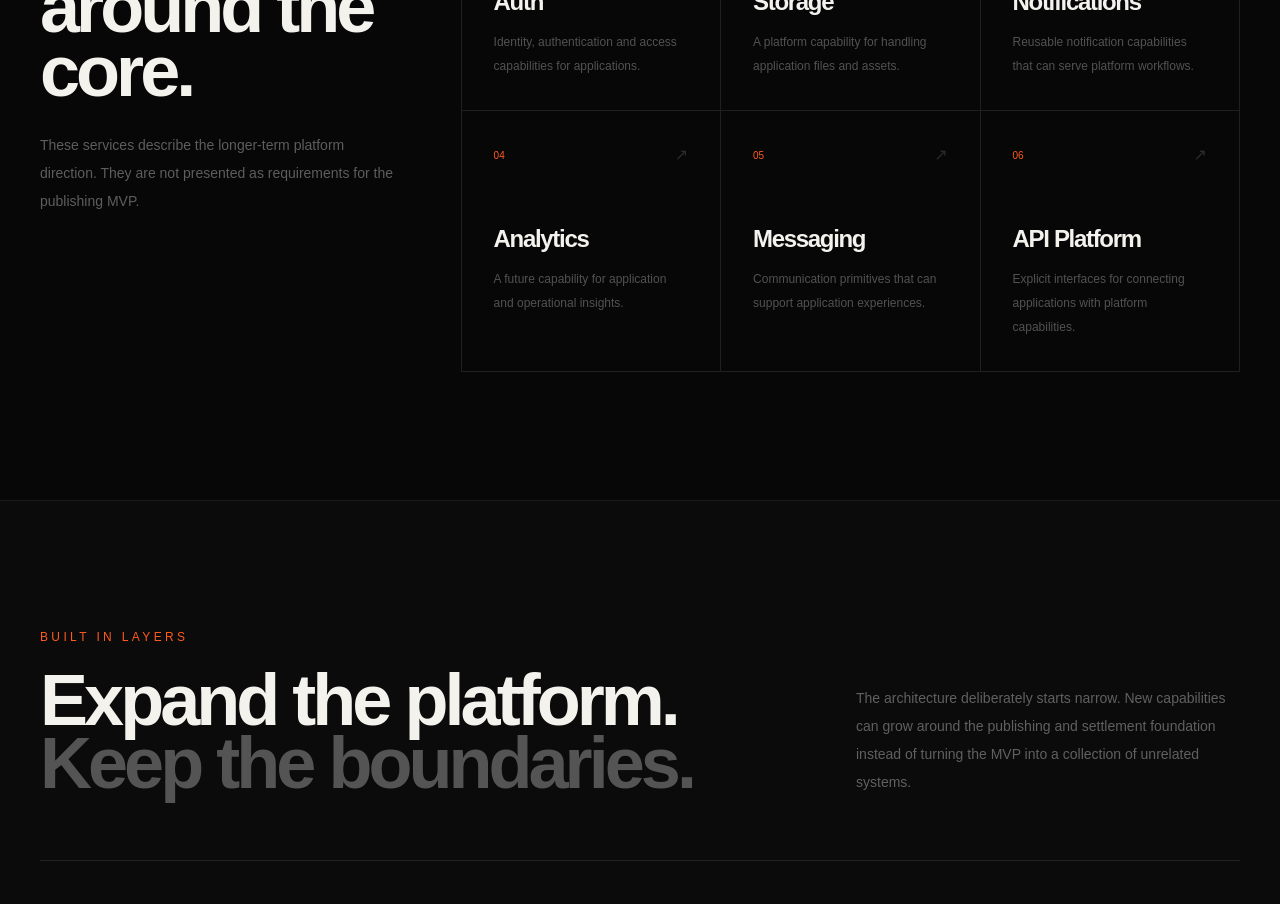
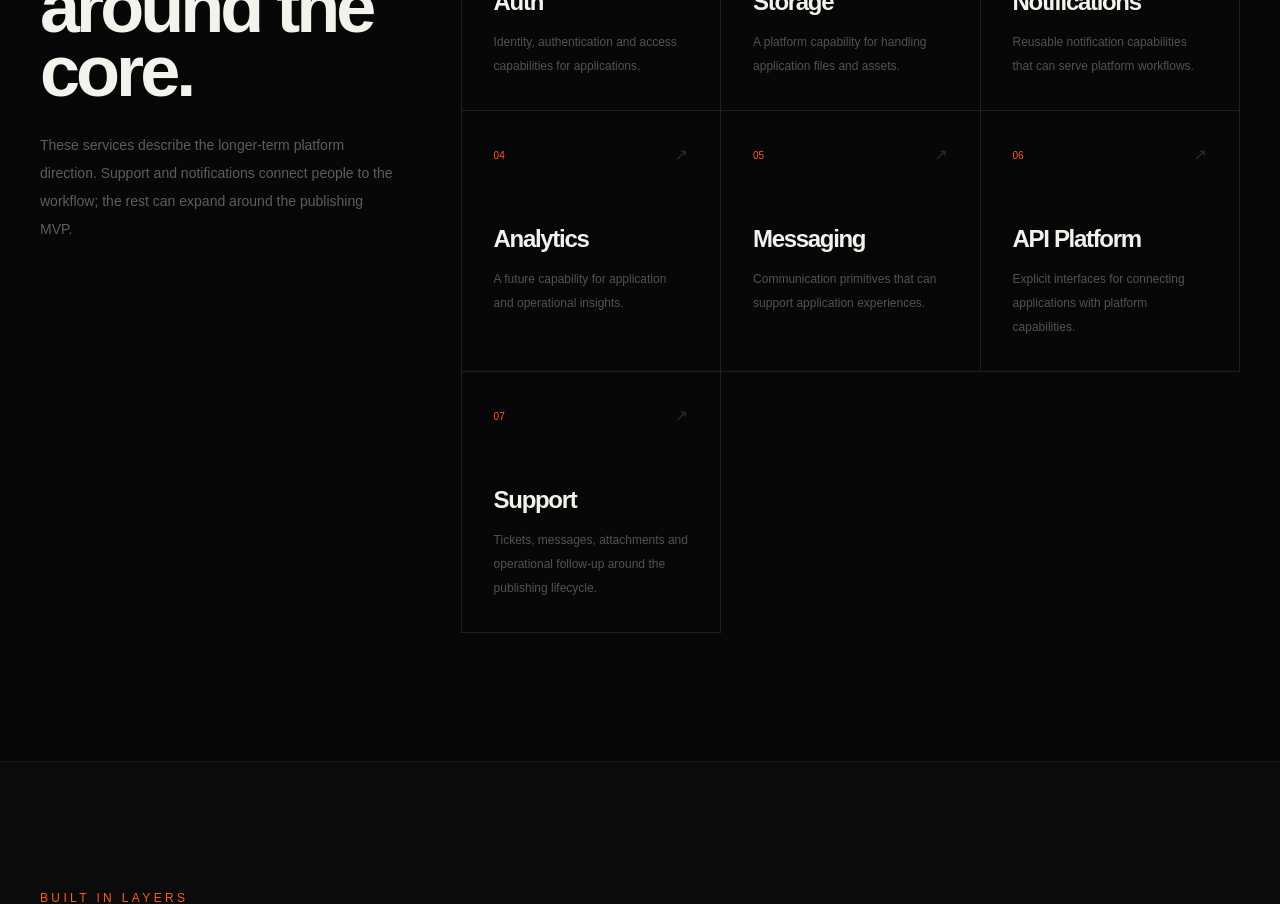
Before and after one commit to mohamad-es/Fonitas-website, a Next.js app: page /platform in a window 1280 px wide. Shown: the part 1120-2024 px from the top of the page. Built offline with nearby package versions, Linux system fonts and the light colour scheme.

Commit message:
Add support to platform capability map

```diff
--- a/components/platform/platform-page.tsx
+++ b/components/platform/platform-page.tsx
@@ -7,6 +7,7 @@ const infrastructure = [
   { number: "04", name: "Analytics", text: "A future capability for application and operational insights." },
   { number: "05", name: "Messaging", text: "Communication primitives that can support application experiences." },
   { number: "06", name: "API Platform", text: "Explicit interfaces for connecting applications with platform capabilities." },
+  { number: "07", name: "Support", text: "Tickets, messages, attachments and operational follow-up around the publishing lifecycle." },
 ];
 
 const layers = [
@@ -83,7 +84,7 @@ export function PlatformPage() {
             <div>
               <p className="text-xs uppercase tracking-[.28em] text-[#ff5a1f]">Infrastructure services</p>
               <h2 className="font-display mt-6 text-5xl font-semibold leading-[.88] sm:text-7xl">Capabilities around the core.</h2>
-              <p className="mt-7 max-w-md text-sm leading-7 text-white/35">These services describe the longer-term platform direction. They are not presented as requirements for the publishing MVP.</p>
+              <p className="mt-7 max-w-md text-sm leading-7 text-white/35">These services describe the longer-term platform direction. Support and notifications connect people to the workflow; the rest can expand around the publishing MVP.</p>
             </div>
             <div className="grid border-l border-t border-white/10 sm:grid-cols-2 lg:grid-cols-3">
               {infrastructure.map((item) => (
```
